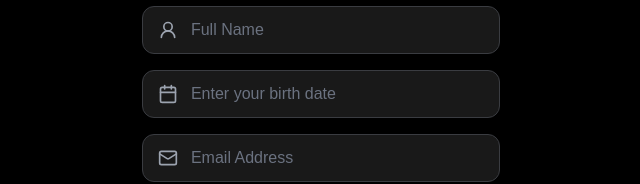
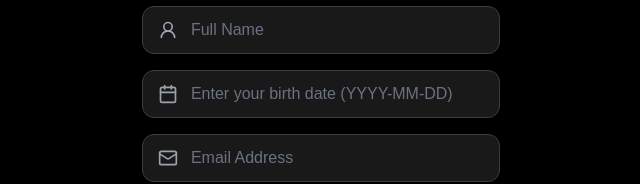
Before and after one commit to aidacarabot/frontend_savingsApp, a React (Vite) app: page /register in a window 1280 px wide. Shown: the part 288-472 px from the top of the page, without its empty margins (319-959 px from the left). Built offline with nearby package versions, Linux system fonts and the light colour scheme; a web font is replaced by a local one.

Commit message:
birthdadate fix

```diff
--- a/src/components/RegisterForm/RegisterForm.jsx
+++ b/src/components/RegisterForm/RegisterForm.jsx
@@ -104,11 +104,7 @@ const RegisterForm = ({ onToggleForm = null }) => {
               <input
                 {...register("birthDate", { required: "Birth Date is required" })}
                 type="text"
-                placeholder="Enter your birth date"
-                min="1900-01-01"
-                max={new Date().toISOString().split('T')[0]}
-                onFocus={(e) => { e.target.type = 'date'; }}
-                onBlur={(e) => { if (!e.target.value) e.target.type = 'text'; }}
+                placeholder="Enter your birth date (YYYY-MM-DD)"
                 className={errors.birthDate ? 'error' : ''}
               />
             </div>
```
